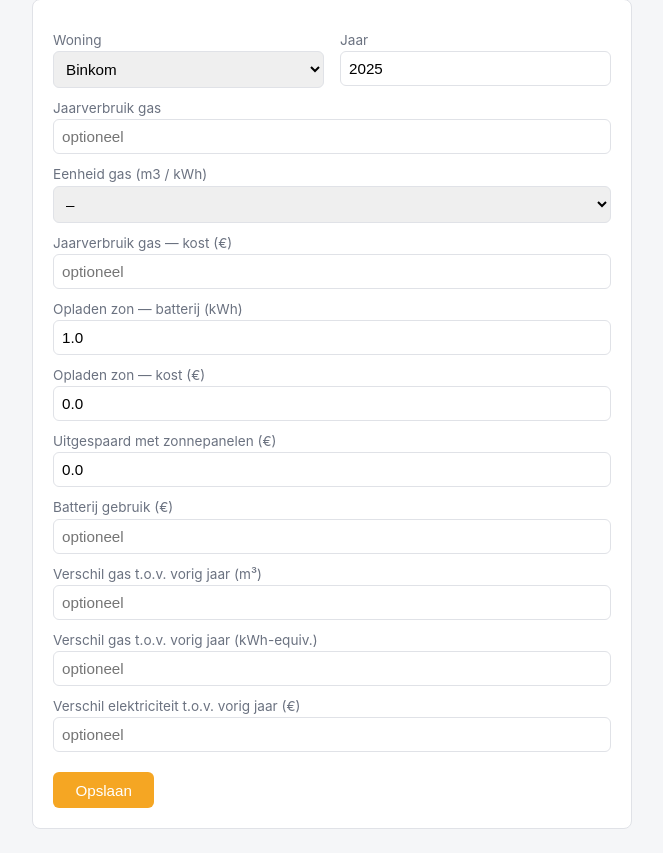
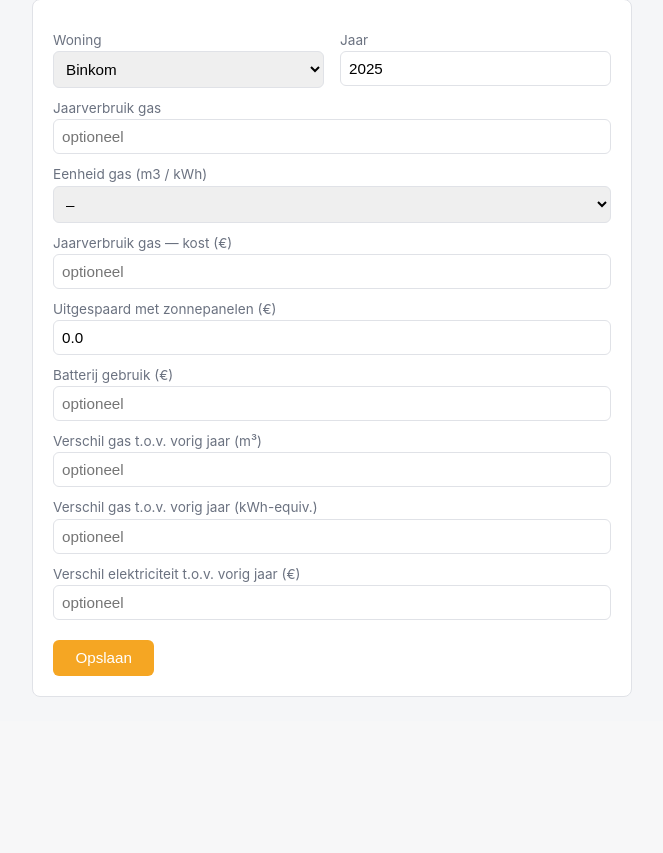
Before and after one commit to rbruyn1/verbruiken, a Flask app: page /jaaroverzicht/invoer/Binkom/2025 in a window 1280 px wide. Shown: the part 115-968 px from the top of the page, without its empty margins (82-745 px from the left). After the commit the page ends 812 px from the top, so only its background shows below. Run offline with Flask 3, Linux system fonts and the light colour scheme; data comes from the database, SQL or seed files in the repository.

Commit message:
0.2.6: opladen zon = zon export, automatisch berekend uit maandsommen

```diff
--- a/verbruik_addon/app/main.py
+++ b/verbruik_addon/app/main.py
@@ -57,8 +57,6 @@ JAAR_INVOERVELDEN = [
     ("jaarverbruik_gas", "Jaarverbruik gas"),
     ("jaarverbruik_gas_eenheid", "Eenheid gas (m3 / kWh)"),
     ("jaarverbruik_gas_kost_eur", "Jaarverbruik gas — kost (€)"),
-    ("opladen_zon_kwh", "Opladen zon — batterij (kWh)"),
-    ("opladen_zon_kost_eur", "Opladen zon — kost (€)"),
     ("uitgespaard_zonnepanelen_eur", "Uitgespaard met zonnepanelen (€)"),
     ("batterij_gebruik_kost_eur", "Batterij gebruik (€)"),
     ("verschil_gas_vorig_jaar_m3", "Verschil gas t.o.v. vorig jaar (m³)"),
@@ -231,6 +229,8 @@ def jaaroverzicht():
     jaartotaal_gas_m3 = {}
     jaartotaal_batterij_ontladen = {}
     jaartotaal_batterij_laden = {}
+    jaartotaal_export = {}
+    jaartotaal_injectie_eur = {}
     for r in conn.execute(
         """SELECT jaar, COUNT(*) as n,
                   SUM(totaal_verbruik_afname) as afname,
@@ -238,7 +238,9 @@ def jaaroverzicht():
                   SUM(gas_kwh) as gas_kwh,
                   SUM(gas_m3) as gas_m3,
                   SUM(batterij_ontladen) as batterij_ontladen,
-                  SUM(batterij_laden) as batterij_laden
+                  SUM(batterij_laden) as batterij_laden,
+                  SUM(totaal_export) as export,
+                  SUM(engie_injectie_eur) as injectie_eur
            FROM maandverbruik WHERE woning=? GROUP BY jaar""",
         (woning,),
     ):
@@ -249,6 +251,8 @@ def jaaroverzicht():
         jaartotaal_gas_m3[r["jaar"]] = r["gas_m3"]
         jaartotaal_batterij_ontladen[r["jaar"]] = r["batterij_ontladen"]
         jaartotaal_batterij_laden[r["jaar"]] = r["batterij_laden"]
+        jaartotaal_export[r["jaar"]] = r["export"]
+        jaartotaal_injectie_eur[r["jaar"]] = r["injectie_eur"]
     conn.close()
 
     resultaten = []
@@ -266,6 +270,14 @@ def jaaroverzicht():
             rec["jaarverbruik_elektriciteit_kost_eur"] = jaartotaal_afname_eur[rec["jaar"]]
         rec["batterij_gebruik_kwh"] = jaartotaal_batterij_ontladen.get(rec["jaar"]) or rec.get("batterij_gebruik_kwh")
         rec["batterij_laden_kwh"] = jaartotaal_batterij_laden.get(rec["jaar"])
+
+        # "Opladen zon" blijkt zon-export te zijn (export naar het net),
+        # geen batterijlading — geverifieerd tegen totaal_export/
+        # engie_injectie_eur (klopt tot op afrondingsniveau).
+        if jaartotaal_export.get(rec["jaar"]) is not None:
+            rec["opladen_zon_kwh"] = jaartotaal_export[rec["jaar"]]
+        if jaartotaal_injectie_eur.get(rec["jaar"]) is not None:
+            rec["opladen_zon_kost_eur"] = abs(jaartotaal_injectie_eur[rec["jaar"]])
 
         rec["gem_maand_elektriciteit"] = jaaroverzicht_gem_per_maand(
             rec.get("jaarverbruik_elektriciteit_kost_eur"), n_maanden
--- a/verbruik_addon/app/templates/jaaroverzicht.html
+++ b/verbruik_addon/app/templates/jaaroverzicht.html
@@ -24,7 +24,7 @@
             <th>Gas</th>
             <th>Gas €</th>
             <th>Gas €/maand</th>
-            <th>Opladen zon kWh</th>
+            <th>Zon export (kWh)</th>
             <th>Uitgespaard €</th>
             <th>Batterij laden/ontladen (kWh)</th>
             <th>Batterij €</th>
--- a/verbruik_addon/config.yaml
+++ b/verbruik_addon/config.yaml
@@ -1,5 +1,5 @@
 name: "Verbruik Tienen/Binkom"
-version: "0.2.5"
+version: "0.2.6"
 slug: "verbruik_addon"
 description: "Maandelijkse en jaarlijkse energie/water/gas-registratie voor Tienen en Binkom"
 arch:
```
Also changed, not shown: verbruik_addon/CHANGELOG.md.
